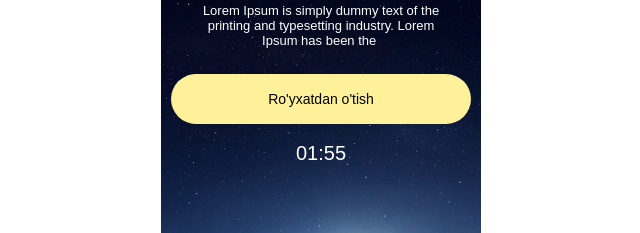
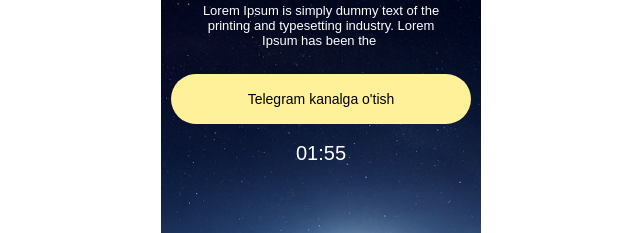
Before and after one commit to sardorbek07/test-build, a plain HTML site: page index.html in a window 1280 px wide. Shown: the part 182-415 px from the top of the page, 319-959 px from the left. Drawn offline with Linux system fonts and the light colour scheme.

Commit message:
Update index.html

```diff
--- a/index.html
+++ b/index.html
@@ -39,7 +39,7 @@
 <img src="830de336299f92d541ffaf0b4f81ede6.png" style="position:absolute;left:20px;top:13px;width:41px;height:36px;border-radius:0px;border-width:0;border-style:solid;border-color:transparent;display:block;">
 <div style="position:absolute;left:10px;top:75px;width:300px;font-size:27px;text-align:center;color:#ffffff;font-family:Arial,sans-serif;">Samarqand shaxridan 40% chegirma asosida Xonadon xarid qiling</div>
 <div style="position:absolute;left:30px;top:184.50001525878906px;width:260px;font-size:13px;text-align:center;color:#ffffff;font-family:Arial,sans-serif;">Lorem Ipsum is simply dummy text of the printing and typesetting industry. Lorem Ipsum has been the </div>
-<a href="https://nocodestudy.uz/buildform" style="position:absolute;left:10px;top:256.00001525878906px;font-size:14px;color:#000000;background:#fff199;border-radius:999px;;border-width:0;;border-style:solid;;border-color:transparent;;display:flex;align-items:center;justify-content:center;text-decoration:none;font-family:Arial, sans-serif;width:300px;;height:50px;">Ro'yxatdan o'tish</a>
+<a href="#" style="position:absolute;left:10px;top:256.00001525878906px;font-size:14px;color:#000000;background:#fff199;border-radius:999px;;border-width:0;;border-style:solid;;border-color:transparent;;display:flex;align-items:center;justify-content:center;text-decoration:none;font-family:Arial, sans-serif;width:300px;;height:50px;">Telegram kanalga o'tish</a>
 <div data-mt-timer="1" data-mt-hours="0" data-mt-minutes="2" data-mt-seconds="0" style="position:absolute;left:134.97500038146973px;top:324.00001525878906px;font-size:20px;color:#ffffff;font-family:Arial,system-ui,-apple-system,'Segoe UI',Roboto,sans-serif;">00:00</div>
     </div>
   </div>
```
